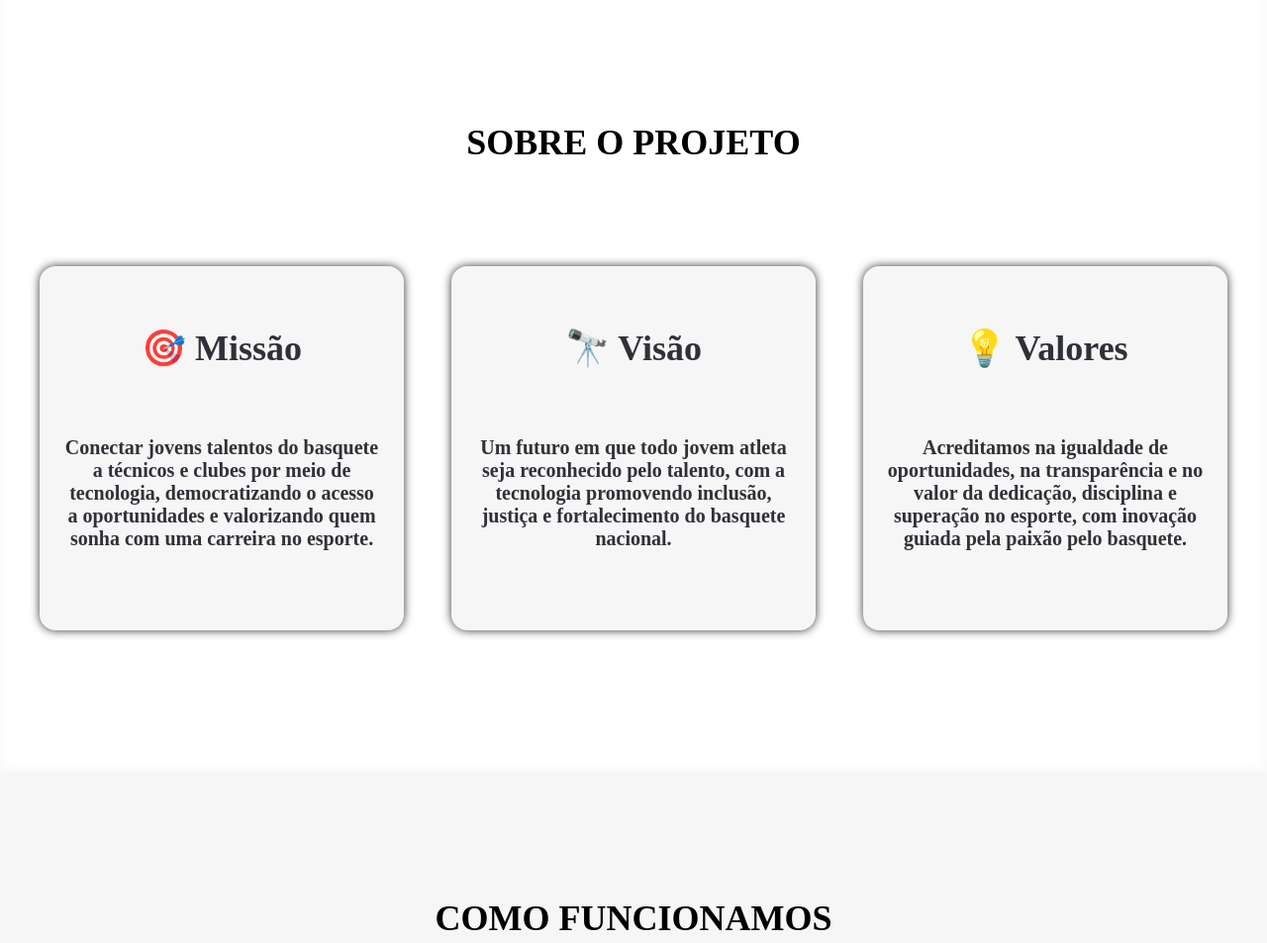
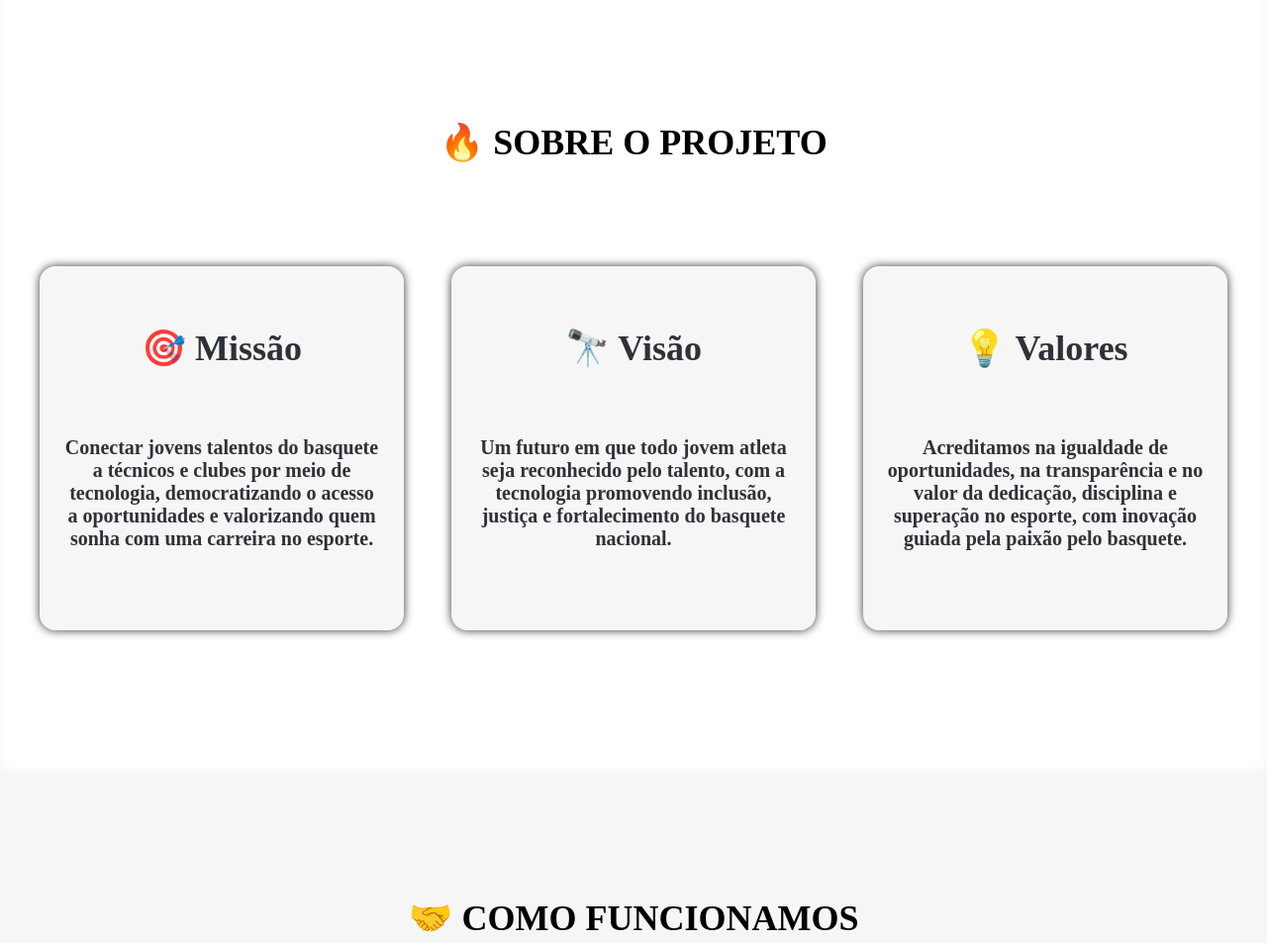
Before and after one commit to gustavokeniti/Projeto-Individual, a website: page web-data-viz/public/index.html in a window 1280 px wide. Shown: the part 1620-2573 px from the top of the page at 99% size. Drawn offline with Linux system fonts and the light colour scheme; a web font is replaced by a local one.

Commit message:
inserindo emojis

```diff
--- a/web-data-viz/public/index.html
+++ b/web-data-viz/public/index.html
@@ -64,7 +64,7 @@
         </div>
         <div class="banner3" id="banner3">
             <div class="card-container">
-                <H1>SOBRE O PROJETO</H1>
+                <H1>🔥 SOBRE O PROJETO</H1>
                 <div class="cards">
                     <div class="card">
                         <h1>🎯 Missão</h1>
@@ -89,7 +89,7 @@
             </div>
         </div>
         <div class="banner4">
-            <h1>COMO FUNCIONAMOS</h1>
+            <h1>🤝 COMO FUNCIONAMOS</h1>
             <img src="assets/imgs/diagrama.png" alt="diagrama">
         </div>
     </div>
```
